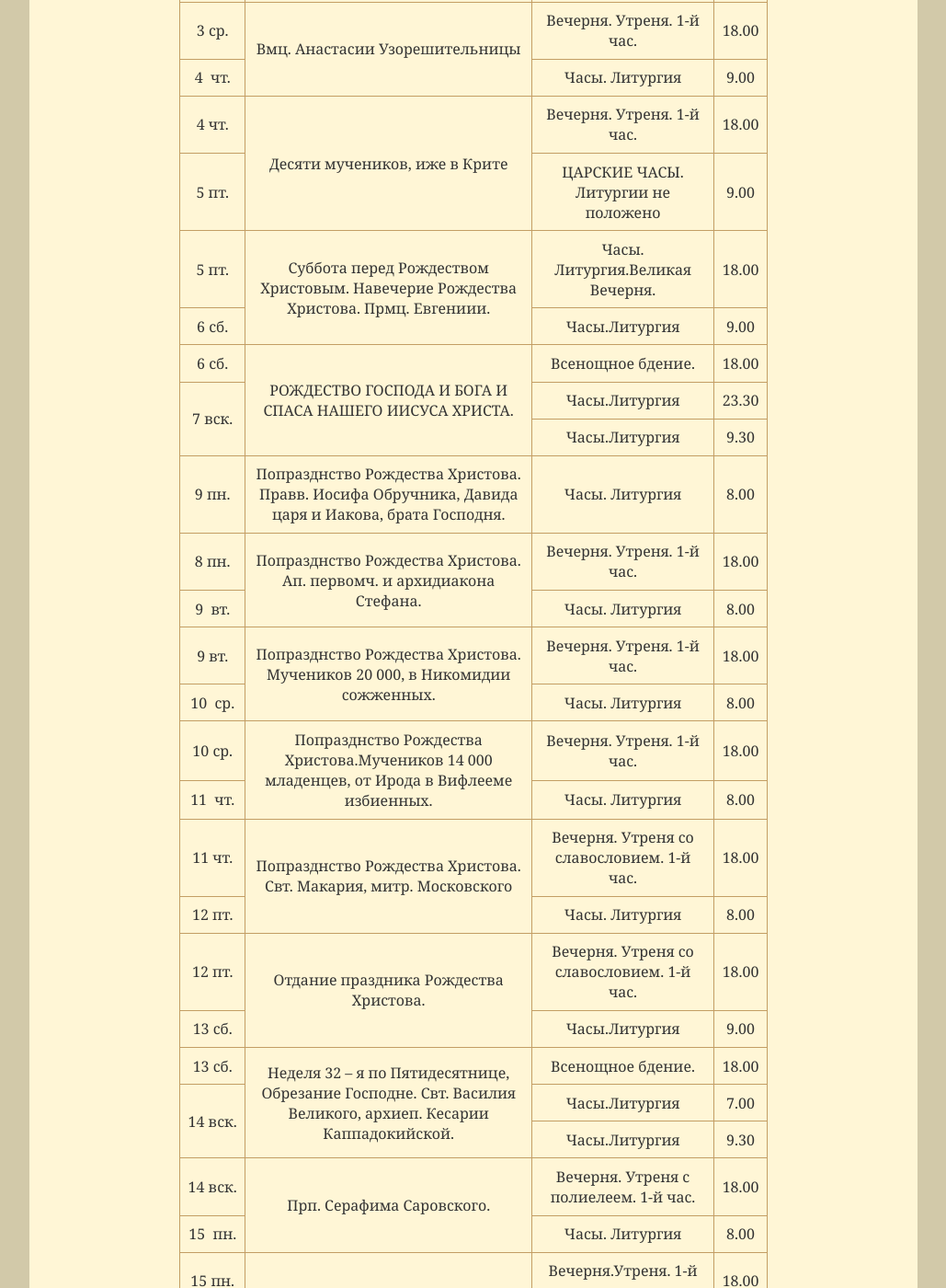
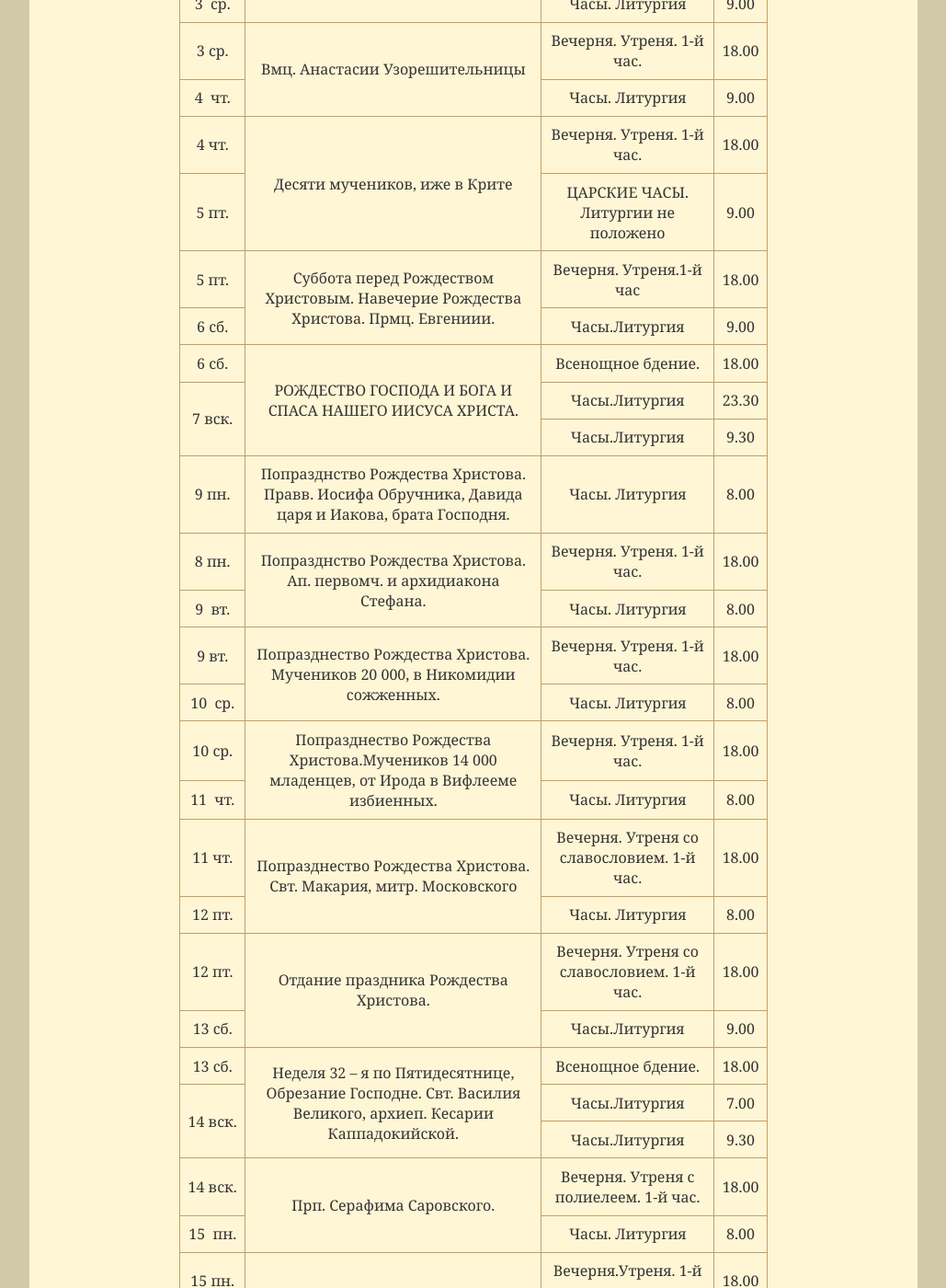
Before and after one commit to hramotradnoe/hramotradnoe.github.io, a Jekyll site: the page built from schedule/index.html, in a window 1280 px wide and 1400 px high, scrolled down 772 px. Shown: the whole window at 92% size, without its empty margins (125-1154 px from the left). Built offline with Jekyll 4.4.1, drawn with Linux system fonts in a browser that asks for light colours.

Commit message:
Update schedule.yml

```diff
--- a/_data/schedule.yml
+++ b/_data/schedule.yml
@@ -48,7 +48,7 @@ timetable:
    services    :
       - day   : 5&nbsp;пт.
         time  : '18.00'
-        title : "Часы. Литургия.Великая Вечерня."
+        title : "Вечерня. Утреня.1-й час"
       - day   : 6&nbsp;сб.
         time  : '9.00'
         title : "Часы.Литургия"
@@ -76,7 +76,7 @@ timetable:
       - day   : 9&nbsp; вт.
         time  : '8.00'
         title : "Часы.  Литургия"
- - description : "Попразднство Рождества Христова. Мучеников 20 000, в Никомидии сожженных."
+ - description : "Попразднество Рождества Христова. Мучеников 20 000, в Никомидии сожженных."
    services    :
       - day   : 9&nbsp;вт.
         time  : '18.00'
@@ -84,7 +84,7 @@ timetable:
       - day   : 10&nbsp; ср.
         time  : '8.00'
         title : "Часы. Литургия"
- - description : "Попразднство Рождества Христова.Мучеников 14 000 младенцев, от Ирода в Вифлееме избиенных."
+ - description : "Попразднество Рождества Христова.Мучеников 14 000 младенцев, от Ирода в Вифлееме избиенных."
    services    :
       - day   : 10&nbsp;ср.
         time  : '18.00'
@@ -92,7 +92,7 @@ timetable:
       - day   : 11&nbsp; чт.
         time  : '8.00'
         title : "Часы. Литургия"
- - description : "Попразднство Рождества Христова. Свт. Макария, митр. Московского"
+ - description : "Попразднество Рождества Христова. Свт. Макария, митр. Московского"
    services    :
       - day   : 11&nbsp;чт.
         time  : '18.00'
```
